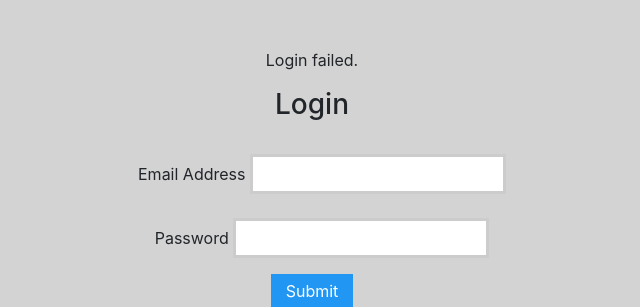
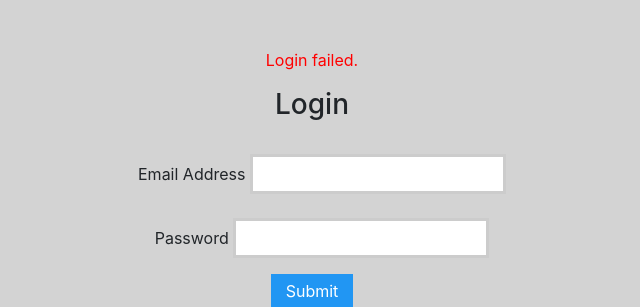
Before and after one commit to Chicago19/team-15, a Flask app: page /loginfail/ in a window 1280 px wide. Shown: the part 213-520 px from the top of the page, without its empty margins (328-968 px from the left). Run offline with Flask 2, Linux system fonts and the light colour scheme; some libraries are stand-ins or nearby versions.

Commit message:
Failed login updates

```diff
--- a/front/templates/failedlogin.html
+++ b/front/templates/failedlogin.html
@@ -98,8 +98,7 @@
           <br>
           <br>
 
-    <div align = "center"> <p background-color = "red" color = "white"> Login failed. </p>
-    </div>
+    <div align = "center"> <p style="color:red;">Login failed.</p></div>
 
     {% block content %}
       <h3>Login</h3>
```
